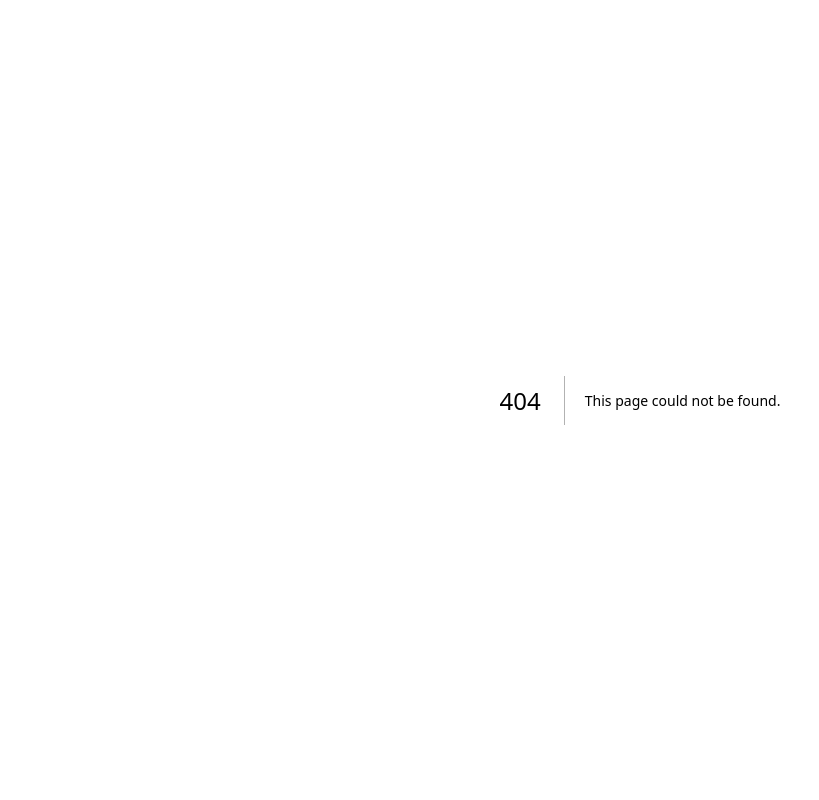
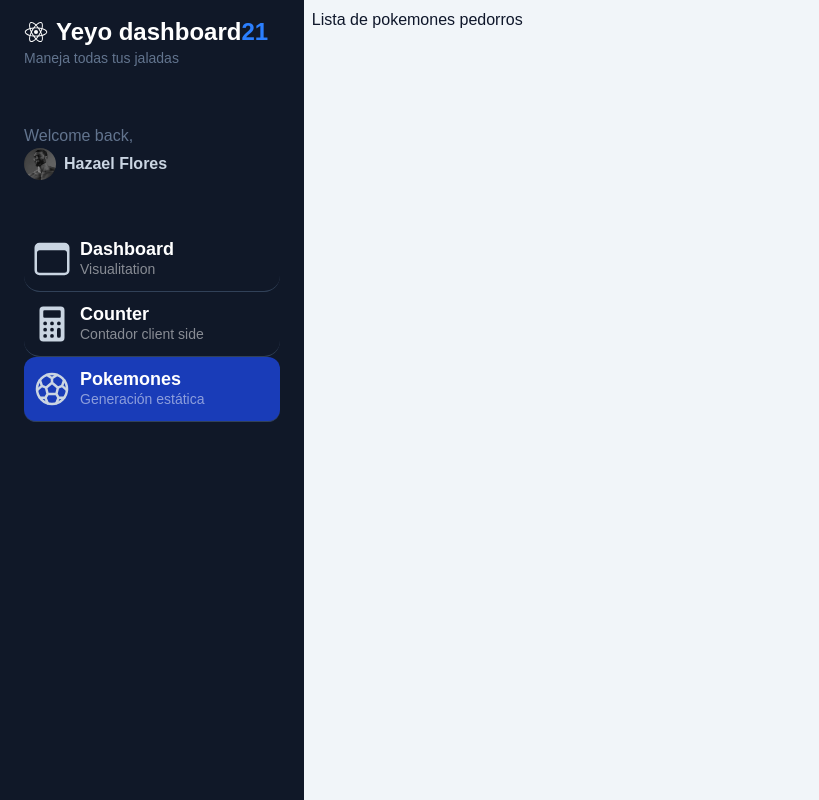
Before and after one commit to HazaFG/pokemons-dashboard, a Next.js app: page /dashboard/pokemons in a window 1280 px wide. Before the commit this address had no page. Shown: the whole page, without its empty margins (0-819 px from the left). Built offline with nearby package versions, Linux system fonts and the light colour scheme.

Commit message:
pagina pokemon seteada

```diff
--- a/src/app/components/Sidebar.tsx
+++ b/src/app/components/Sidebar.tsx
@@ -1,6 +1,11 @@
 import React from "react";
 import Image from "next/image";
-import { IoBrowsersOutline, IoCalculator, IoLogoReact } from "react-icons/io5";
+import {
+  IoBrowsersOutline,
+  IoCalculator,
+  IoFootballOutline,
+  IoLogoReact,
+} from "react-icons/io5";
 import { SidebarMenuItem } from "./SidebarMenuItem";
 
 const menuItems = [
@@ -16,6 +21,13 @@ const menuItems = [
     icon: <IoCalculator size={40}></IoCalculator>,
     title: "Counter",
     subtitle: "Contador client side",
+  },
+
+  {
+    path: "/dashboard/pokemons",
+    icon: <IoFootballOutline size={40}></IoFootballOutline>,
+    title: "Pokemones",
+    subtitle: "Generación estática",
   },
 ];
 
@@ -40,7 +52,8 @@ export const Sidebar = () => {
           <span>
             <Image
               className="rounded-full w-8 h-8"
-              src="https://images.unsplash.com/photo-1542909168-82c3e7fdca5c"
+              // src="https://images.unsplash.com/photo-1542909168-82c3e7fdca5c"
+              src="/assets/gigachad.webp"
               alt="User avatar"
               width={50}
               height={50}
--- a/src/app/components/SidebarMenuItem.tsx
+++ b/src/app/components/SidebarMenuItem.tsx
@@ -19,8 +19,8 @@ export const SidebarMenuItem = ({ path, icon, title, subtitle }: Props) => {
   return (
     <Link
       href={path}
-      className={`w-full px-2 inline-flex space-x-2 items-center border-b border-slate-700 py-3 hover:bg-white/5 transition ease-linear duration-150
-        ${currentPath === path ? "bg-blue-800" : ""}`}
+      className={`w-full px-2 inline-flex space-x-2 rounded-2xl items-center border-b border-slate-700 py-3 hover:bg-white/5 transition ease-linear duration-150
+        ${currentPath === path ? "bg-blue-800 rounded-xl" : ""}`}
     >
       <div>{icon}</div>
       <div className="flex flex-col">
--- /dev/null
+++ b/src/app/dashboard/pokemons/page.tsx
@@ -0,0 +1,7 @@
+export default function PokemonsPage() {
+  return (
+    <div>
+      <h1>Lista de pokemones pedorros</h1>
+    </div>
+  );
+}
```
Also changed, not shown: public/assets/gigachad.webp (added).
